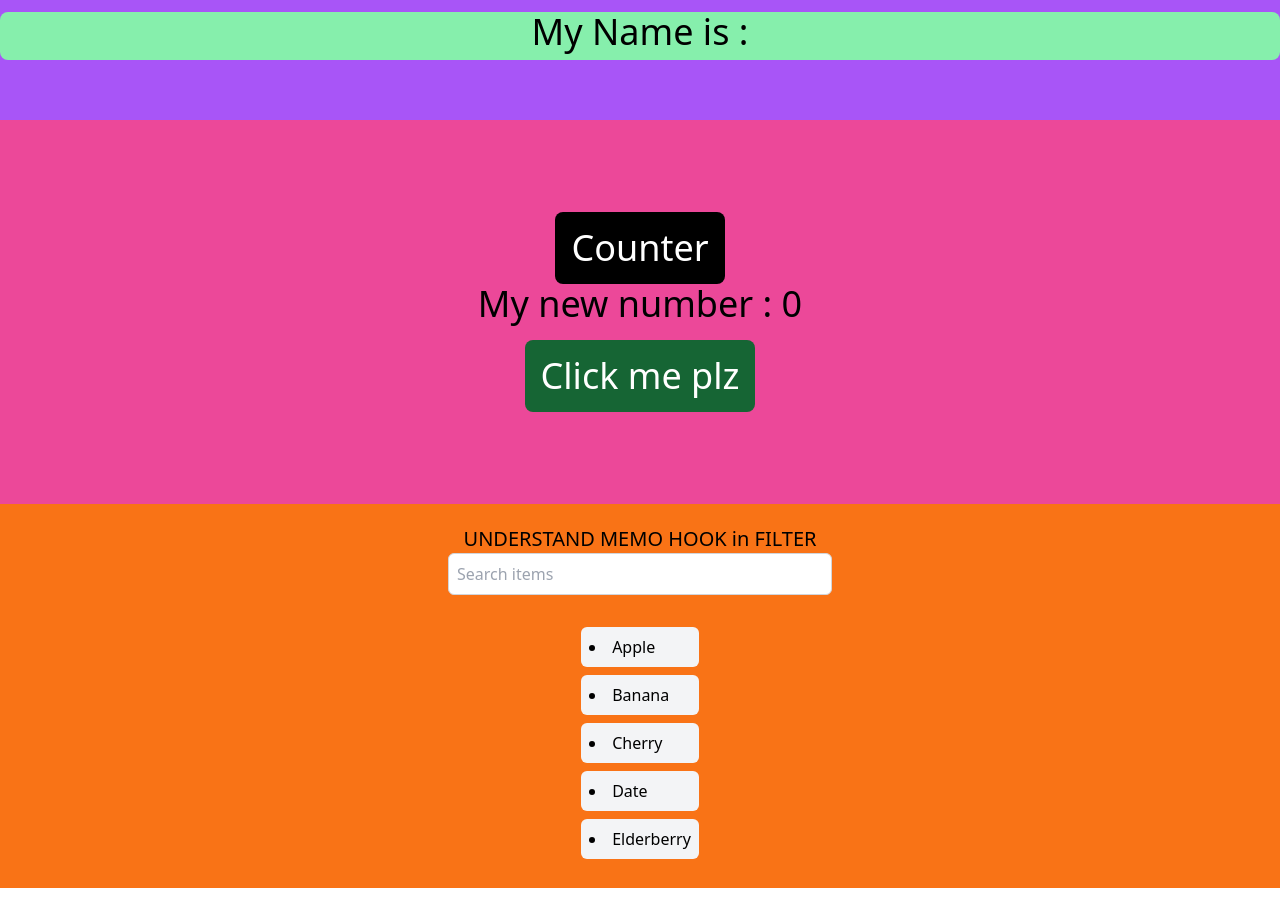
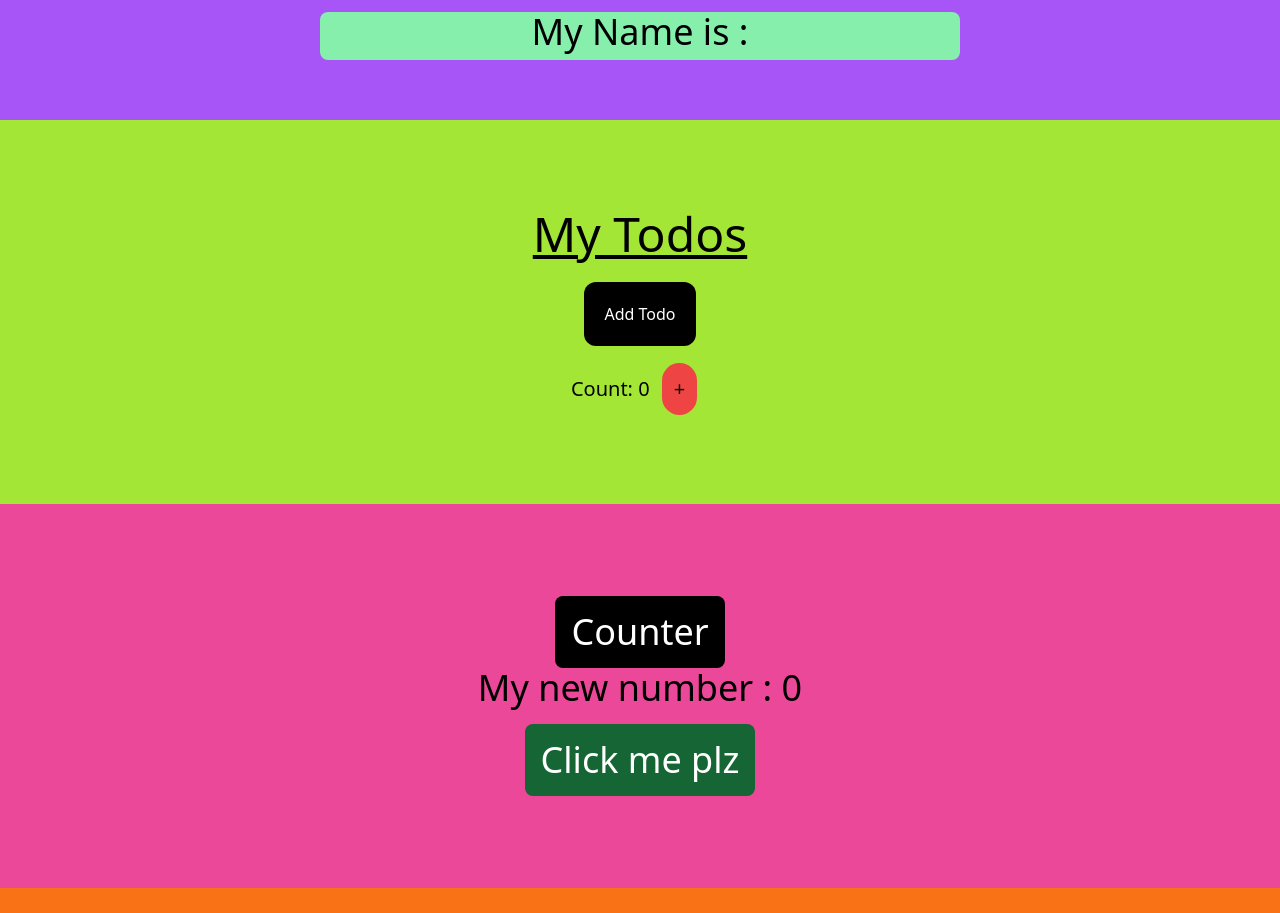
Before and after one commit to sarbajitacharjee/React-hooks, a React (Create React App) app: page / in a window 1280 px wide. Shown: the part 1800-2713 px from the top of the page. Before the commit the page ends 2688 px from the top, so only its background shows below. Built offline with nearby package versions, Linux system fonts and the light colour scheme.

Commit message:
commited new hookcallback

```diff
--- a/src/components/Callback.js
+++ b/src/components/Callback.js
@@ -1,11 +1,33 @@
-import React from 'react'
+/* eslint-disable react-hooks/exhaustive-deps */
+// The React useCallback Hook returns a memoized callback function.
 
-const Callback = () => {
+import { useCallback, useState } from "react";
+import Todos from "./Todos";
+
+
+const Callbackhook = () => {
+  const [count, setCount] = useState(0);
+  const [todos, setTodos] = useState([]);
+
+  const increment = () => {
+    setCount(count + 1);
+  };
+
+  const addTodo = useCallback(() => {
+    return setTodos((prev) => [...prev, `new Entry`]);
+  }, [todos]);
+
   return (
-    <div>
+    <div className="w-full h-96 flex flex-col justify-center items-center bg-lime-400">
+      <Todos todos={todos} addTodo={addTodo} />
+      <hr />
+      <div className="text-xl mt-4 ">
+        Count: {count}
+        <button onClick={increment} className="bg-red-500 p-3 rounded-full mx-3">+</button>
+      </div>
+    </div>
+  );
+};
 
-    </div>
-  )
-}
 
-export default Callback
+export default Callbackhook;
--- a/src/components/Memo.js
+++ b/src/components/Memo.js
@@ -27,7 +27,7 @@ const MemoHook = () => {
 
   return (
     <div className="flex flex-col w-full h-96 bg-pink-500 items-center justify-center text-4xl">
-      <button onClick={getValue} className="bg-black hover:b-4 hover:b-white text-white p-4 rounded-lg">
+      <button onClick={getValue} className="bg-black hover:border-2 hover:border-white text-white p-4 rounded-lg">
         Counter
       </button>
 
@@ -36,7 +36,7 @@ const MemoHook = () => {
 
       <button
         onClick={() => setShow(!show)}
-        className="bg-green-800 text-white p-4 mt-4 focus- rounded-lg "
+        className="bg-green-800 text-white p-4 mt-4 focus- rounded-lg hover:border-2 hover:border-white "
       >
         {show ? "You clicked me" : "Click me plz"}
       </button>
--- /dev/null
+++ b/src/components/Todos.jsx
@@ -0,0 +1,17 @@
+import { memo } from "react";
+
+const Todos = ({ todos, addTodo }) => {
+  console.log("child render");
+  return (
+    <>
+      <h2 className="text-bold text-5xl mb-6 underline">My Todos</h2>
+      {todos.map((todo, index) => {
+        return <p key={index}>{todo + index}</p>;
+      })}
+
+      <button onClick={addTodo} className="bg-black text-white p-5 rounded-xl text-bold">Add Todo</button>
+    </>
+  );
+};
+
+export default memo(Todos);
--- a/src/components/UseRefHook.js
+++ b/src/components/UseRefHook.js
@@ -31,7 +31,7 @@ function UseRefHook() {
       <button className="text-white bg-black p-6 rounded-lg mt-4" onClick={changecolor}>
         Click
       </button>
-      <div className="bg-green-300 rounded-lg w-full text-center mt-10 h-12 text-4xl" ref={InputRef}>
+      <div className="bg-green-300 rounded-lg w-1/2 text-center mt-10 h-12 text-4xl" ref={InputRef}>
         <h1>My Name is : </h1>
       </div>
     </div>
```
